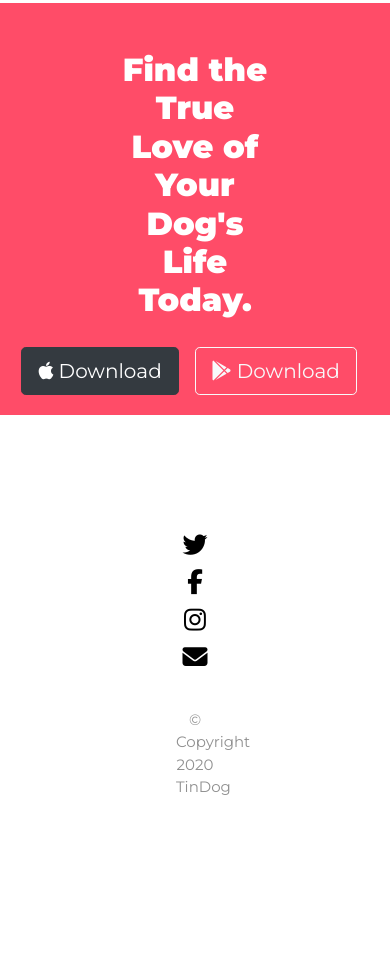
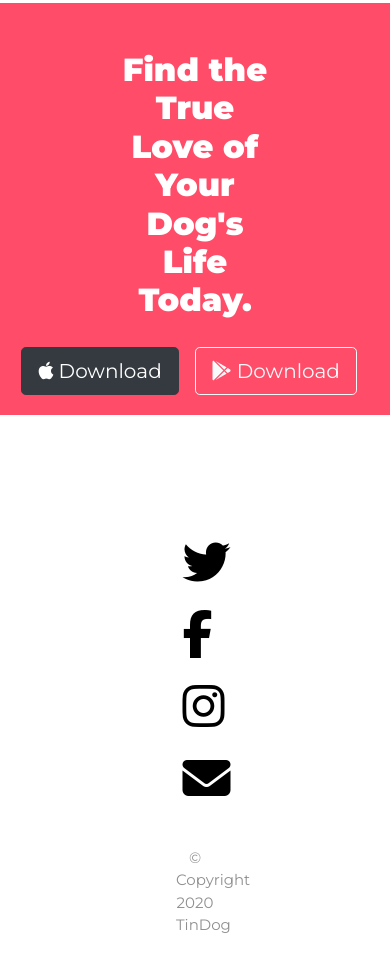
Before and after one commit to NoorBayari/TinDog, a plain HTML site: page index.html in a window 390 px wide. Shown: the part 3814-4785 px from the top of the page. Before the commit the page ends 4677 px from the top, so only its background shows below. Drawn offline with nearby package versions, Linux system fonts and the light colour scheme.

Commit message:
Update styles.css

```diff
--- a/css/styles.css
+++ b/css/styles.css
@@ -204,8 +204,8 @@ h2 {
     padding: 3rem 7rem 0rem;
   }
   .footer-link {
-    margin-left: 0.2rem;
-    margin-right: 0.2rem;
-    font-size: 1.563rem;
+    margin-left: 0.4rem;
+    margin-right: 0.4rem;
+    font-size: 3rem;
   }
 }
```
